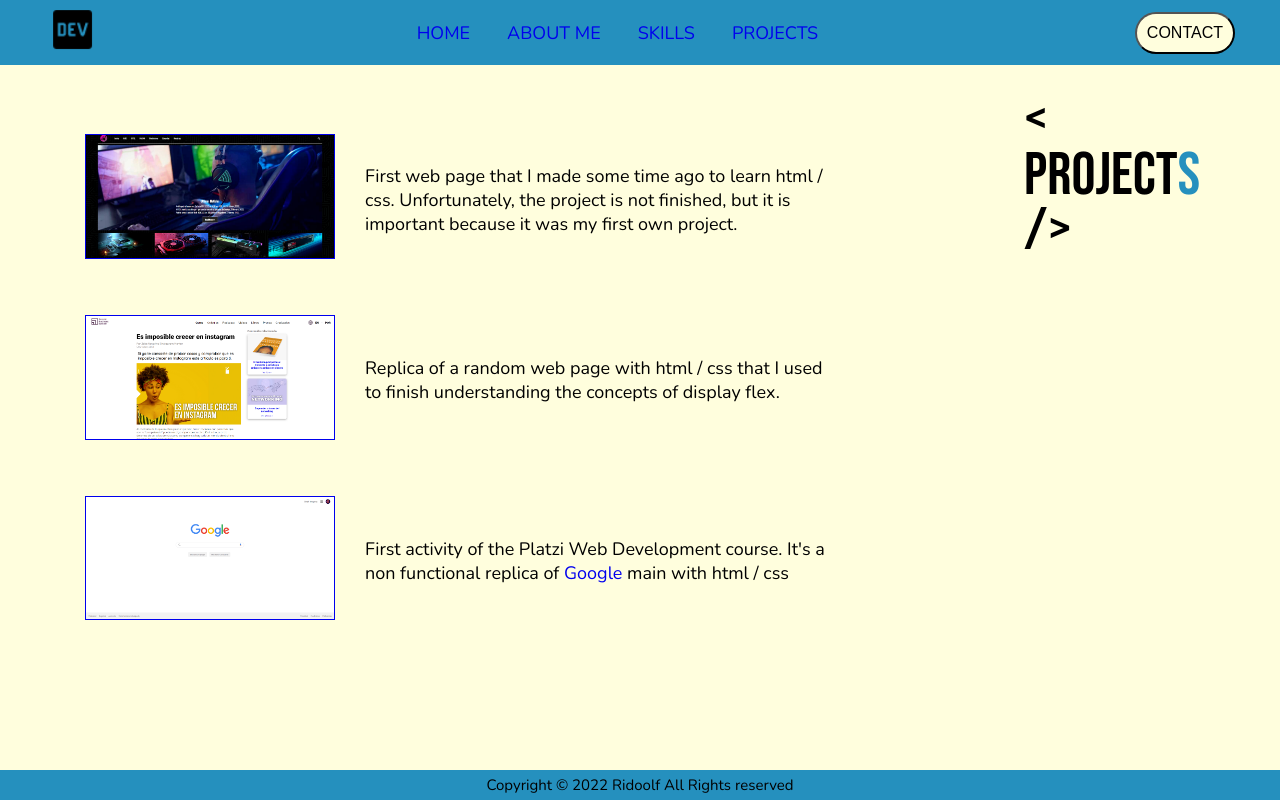
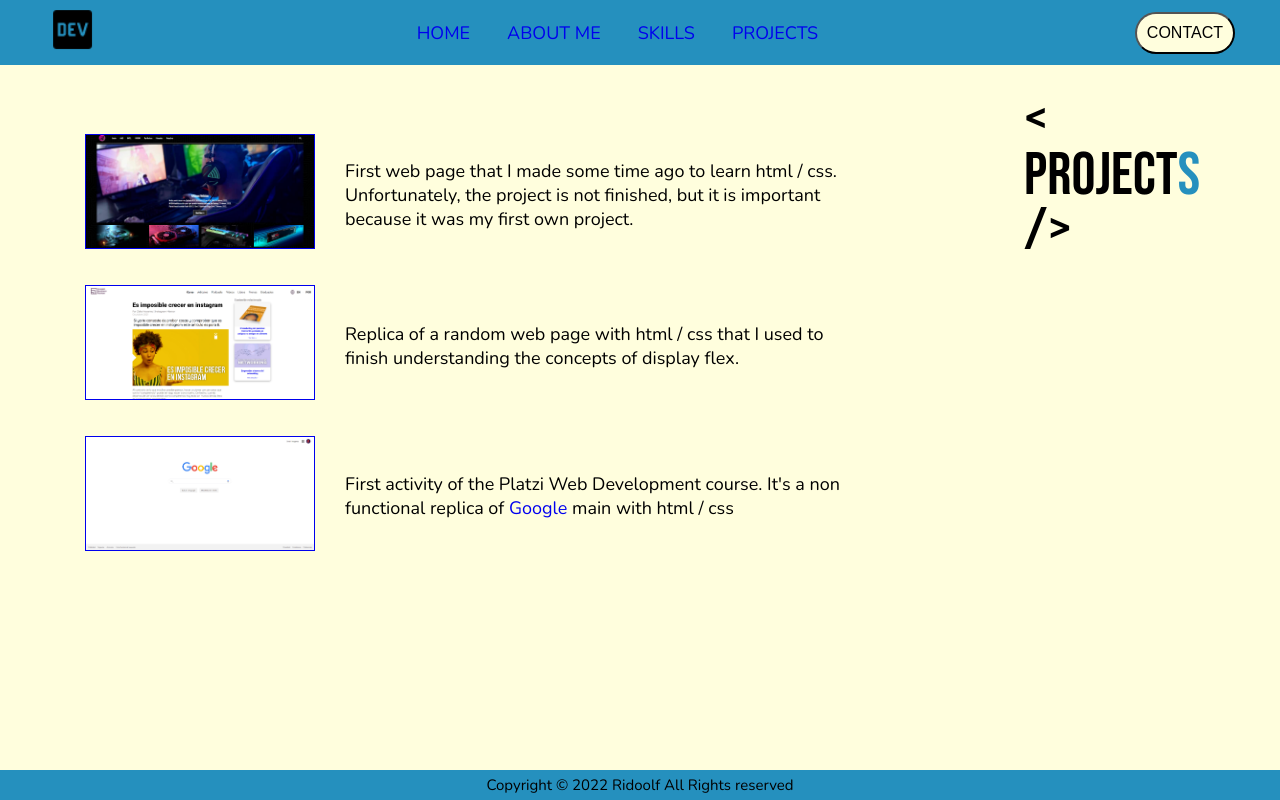
Before and after one commit to Ridoolf/Proyecto-DW, a website: page pages/projects.html in a window 1280 px wide. Drawn offline with nearby package versions, Linux system fonts and the light colour scheme.

Commit message:
arreglo de un mediaQ

```diff
--- a/scss/layout/_mediaQ.scss
+++ b/scss/layout/_mediaQ.scss
@@ -769,13 +769,13 @@
         .container{
             .my-projects{
                 width: 100%;
-                gap: 30px;
+                gap: 10px;
                 p{
                     font-size: 18px;
                 }
                 a{
                     img{
-                        width: 250px;
+                        width: 230px;
                     }
                 }
             }
```
Also changed, not shown: css/style.css.
